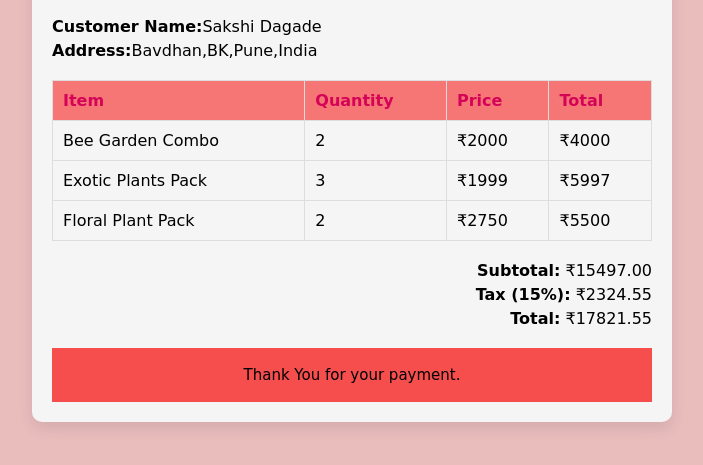
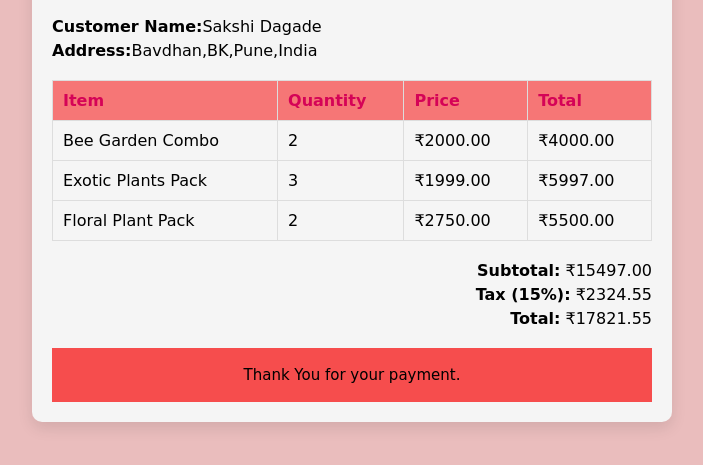
Before and after one commit to Pratibhamore01/Assighnment-21, a plain HTML site: page index.html in a window 1280 px wide. Shown: the part 149-614 px from the top of the page, without its empty margins (288-991 px from the left). Drawn offline with Linux system fonts and the light colour scheme.

```diff
--- a/index.html
+++ b/index.html
@@ -63,6 +63,7 @@
             font-size: 15px;
             background-color: #f64d4d;
         }
+
         /* Media Queries */
         @media (max-width: 600px) {
             .receipt-container {
@@ -129,20 +130,20 @@
                 <tr>
                     <td>Bee Garden Combo</td>
                     <td>2</td>
-                    <td>₹2000</td>
-                    <td>₹4000</td>
+                    <td>₹2000.00</td>
+                    <td>₹4000.00</td>
                 </tr>
                 <tr>
                     <td>Exotic Plants Pack</td>
                     <td>3</td>
-                    <td>₹1999</td>
-                    <td>₹5997</td>
+                    <td>₹1999.00</td>
+                    <td>₹5997.00</td>
                 </tr>
                 <tr>
                     <td>Floral Plant Pack</td>
                     <td>2</td>
-                    <td>₹2750</td>
-                    <td>₹5500</td>
+                    <td>₹2750.00</td>
+                    <td>₹5500.00</td>
                 </tr>
             </tbody>
         </table>
@@ -158,6 +159,6 @@
         <p>
             Thank You for your payment.
         </p>
-</div>
+    </div>
 </body>
 </html>
```
